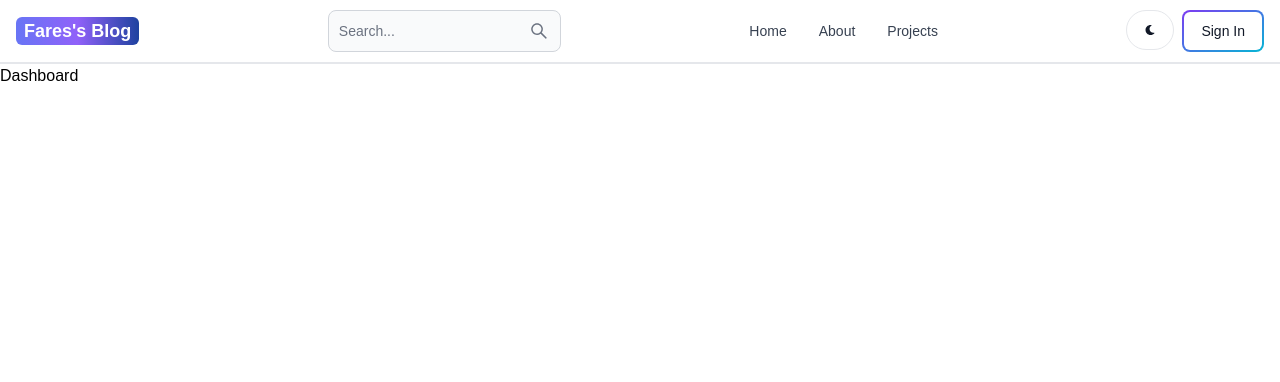
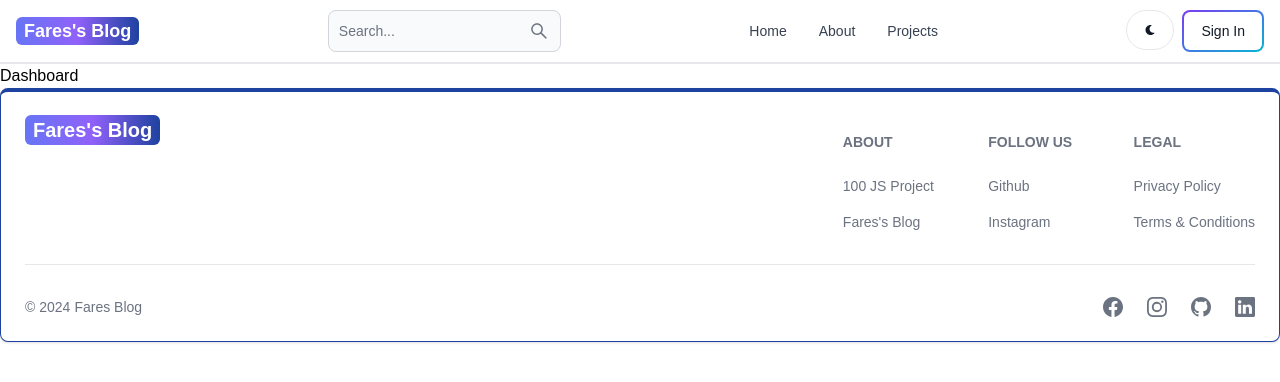
Before and after one commit to FARESsamer23/myBlog, a React (Vite) app in the folder client/: page /dashboard in a window 1280 px wide. Shown: the top 382 px of the page. Built offline with nearby package versions, Linux system fonts and the light colour scheme; a web font is replaced by a local one.

Commit message:
create the footer component

```diff
--- a/client/src/App.jsx
+++ b/client/src/App.jsx
@@ -8,6 +8,7 @@
 import Projects from './pages/Projects'
 import Dashboard from './pages/Dashboard'
 import Header from './components/Header'
+import FooterComp from './components/FooterComp'
 
 function App() {
   const [count, setCount] = useState(0)
@@ -23,6 +24,7 @@
        <Route path="/projects" element={<Projects/>}/>
        <Route path="/dashboard" element={<Dashboard/>}/>
       </Routes>
+      <FooterComp/>
     </BrowserRouter>
   )
 }
--- /dev/null
+++ b/client/src/components/FooterComp.jsx
@@ -0,0 +1,98 @@
+import { Footer } from 'flowbite-react'
+import { Link } from 'react-router-dom'
+import { BsFacebook,BsInstagram,BsGithub,BsLinkedin }  from 'react-icons/bs'
+export default function FooterComp() {
+  return (
+    <Footer container  className='border border-t-4 border-blue-800 mb-2'>
+      <div className=' w-full max-w-7xl mx-auto'>
+        <div className='grid w-full justify-between sm:flex md:grid-cols-1 '>
+
+        <div className=''>
+            <Link
+            to={"/"}
+            className="self-center whitespace-nowrap text-sm sm:text-xl
+             font-semibold dark:text-white"
+          >
+            <span className="px-2 py-1 bg-gradient-to-r from-indigo-500 via-purple-500 to-blue-800  h-12 rounded-md
+             text-white">
+              Fares&apos;s Blog
+            </span>
+
+          </Link>
+            </div>
+            <div className=' mt-2 grid grid-cols-2 gap-3 sm:mt-4  sm:grid-cols-3 sm:gap-6'>
+                <div className=''>
+                <Footer.Title title='About'/>
+                <Footer.LinkGroup col>
+                   <Footer.Link
+                      href='https://www.100jsprojects.com'
+                      target='_blank'
+                      rel='noopener norferrer'
+                   >
+                   100 JS Project
+                   </Footer.Link>
+                   <Footer.Link
+                   href='#'
+                   target='_blank'
+                   rel='noopener norferrer'
+                >
+                Fares&apos;s Blog
+                </Footer.Link>
+                </Footer.LinkGroup>
+                </div>
+
+                <div className=''>
+                <Footer.Title title='Follow us'/>
+                <Footer.LinkGroup col>
+                   <Footer.Link
+                      href='#'
+                      target='_blank'
+                      rel='noopener norferrer'
+                   >
+                   Github
+                   </Footer.Link>
+                   <Footer.Link
+                   href='#'
+                   target='_blank'
+                   rel='noopener norferrer'
+                >
+                Instagram
+                </Footer.Link>
+                </Footer.LinkGroup>
+                </div>
+                <div className=''>
+                <Footer.Title title='Legal'/>
+                <Footer.LinkGroup col>
+                   <Footer.Link
+                      href='#'
+                      target='_blank'
+                      rel='noopener norferrer'
+                   >
+                   Privacy Policy
+                   </Footer.Link>
+                   <Footer.Link
+                   href='#'
+                   target='_blank'
+                   rel='noopener norferrer'
+                >
+                Terms &amp; Conditions
+                </Footer.Link>
+                </Footer.LinkGroup>
+                </div>
+            </div>
+        </div>
+        <Footer.Divider/>
+        <div className='w-full sm:flex sm:justify-between sm:items-center '>
+        <Footer.Copyright  href='#' by='Fares Blog'year={new Date().getFullYear()} />
+          <div className='flex sm:justify-center gap-6 mt-4  sm:mt-0'>
+          <Footer.Icon href='#' icon={BsFacebook} />
+          <Footer.Icon href='#' icon={BsInstagram} />
+          <Footer.Icon href='#' icon={BsGithub} />
+          <Footer.Icon href='#' icon={BsLinkedin} />
+          </div>
+        </div>
+
+      </div>
+    </Footer>
+  )
+}
--- a/client/src/pages/SignUp.jsx
+++ b/client/src/pages/SignUp.jsx
@@ -1,43 +1,43 @@
-import { Link,  useNavigate} from "react-router-dom";
+import { Link, useNavigate } from "react-router-dom";
 import { Alert, Button, Label, Spinner, TextInput } from "flowbite-react";
 import { useState } from "react";
 export default function SignUp() {
-       const [formData,setFormData] = useState({})
-      const [errormeassage, setErrormeassage] = useState(null)
-      const [Loading, setLoading] = useState(null)
-      const navigate = useNavigate()
-  const handleChange = (e)=>{
-            setFormData({...formData, [e.target.id]:e.target.value})
-  }
+  const [formData, setFormData] = useState({});
+  const [errormeassage, setErrormeassage] = useState(null);
+  const [Loading, setLoading] = useState(null);
+  const navigate = useNavigate();
+  const handleChange = (e) => {
+    setFormData({ ...formData, [e.target.id]: e.target.value });
+  };
 
-  const handleSubmit = async (e)=>{
+  const handleSubmit = async (e) => {
     e.preventDefault();
-     if( !formData.username || !formData.email || !formData.password){
+    if (!formData.username || !formData.email || !formData.password) {
       return setErrormeassage("Please fill in all fields");
     }
-     try{
-      setLoading(true)
-      setErrormeassage(null)
-     const res = await fetch('/api/auth/signup',{
-
-      method:'POST',
-      headers:{'Content-Type':'application/json'},
-      body:JSON.stringify(formData)
-     })
+    try {
+      setLoading(true);
+      setErrormeassage(null);
+      const res = await fetch("/api/auth/signup", {
+        method: "POST",
+        headers: { "Content-Type": "application/json" },
+        body: JSON.stringify(formData),
+      });
       const data = await res.json();
-  console.log(data)
-if(data.success == false){
+      console.log(data);
+      if (data.success == false) {
         return setErrormeassage(data.message);
       }
-setLoading(false)
-if(res.ok){
-  navigate('/sign-in')
+      setLoading(false);
+      if (res.ok) {
+        navigate("/sign-in");
       }
-  }catch(err){
-    setLoading(false)
-      console.log(err)
+    } catch (err) {
+      setLoading(false);
+      console.log(err);
       setErrormeassage(err.message);
-  }}
+    }
+  };
 
   return (
     <div className="min-h-screen mt-20">
@@ -63,28 +63,47 @@
           <form className="flex flex-col gap-2" onSubmit={handleSubmit}>
             <div>
               <Label value="Your username" />
-              <TextInput type="text" placeholder="Username" id="username" onChange={handleChange}/>
+              <TextInput
+                type="text"
+                placeholder="Username"
+                id="username"
+                onChange={handleChange}
+              />
             </div>
 
             <div>
               <Label value="Your email" />
-              <TextInput type="email" placeholder="name@gmail.com" id="email" onChange={handleChange}/>
+              <TextInput
+                type="email"
+                placeholder="name@gmail.com"
+                id="email"
+                onChange={handleChange}
+              />
             </div>
 
             <div>
               <Label value="Your password" />
-              <TextInput type="password" placeholder="password" id="password" onChange={handleChange} />
+              <TextInput
+                type="password"
+                placeholder="password"
+                id="password"
+                onChange={handleChange}
+              />
             </div>
 
-            <Button gradientDuoTone="purpleToBlue" type="submit" disabled={Loading}>
-           {
-            Loading ? (
+            <Button
+              gradientDuoTone="purpleToBlue"
+              type="submit"
+              disabled={Loading}
+            >
+              {Loading ? (
                 <>
-              <Spinner size="sm" color="white"/>
+                  <Spinner size="sm" color="white" />
                   <span className="pl-3">Loading...</span>
                 </>
-            ):('Sign Up')
-           }
+              ) : (
+                "Sign Up"
+              )}
             </Button>
           </form>
           <div className="mt-5 flex gap-2 text-sm">
@@ -93,13 +112,11 @@
               Sign In
             </Link>
           </div>
-          {
-            errormeassage && (
-               <Alert className="mt-5" color='failure'>
+          {errormeassage && (
+            <Alert className="mt-5" color="failure">
               {errormeassage}
             </Alert>
-            )
-          }
+          )}
         </div>
       </div>
     </div>
```
Lines whose indentation alone changed are shown as unchanged.
